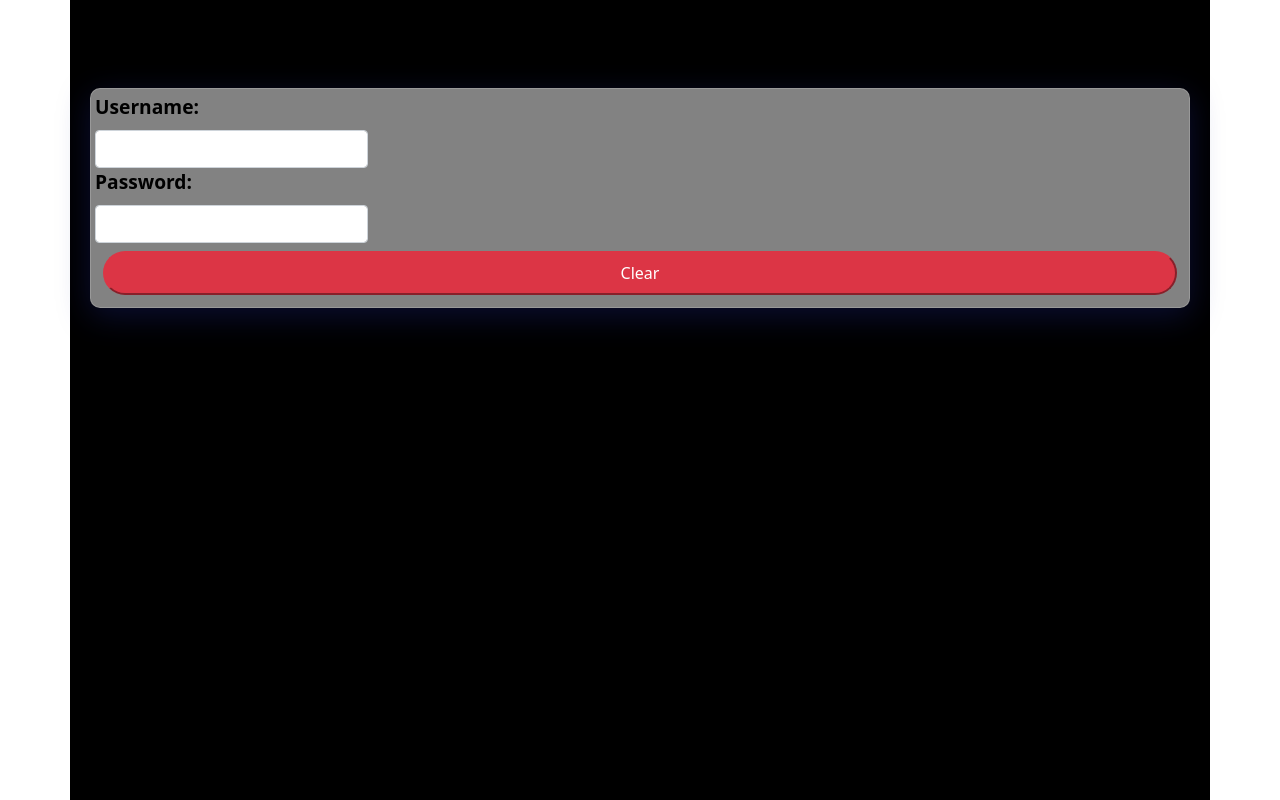
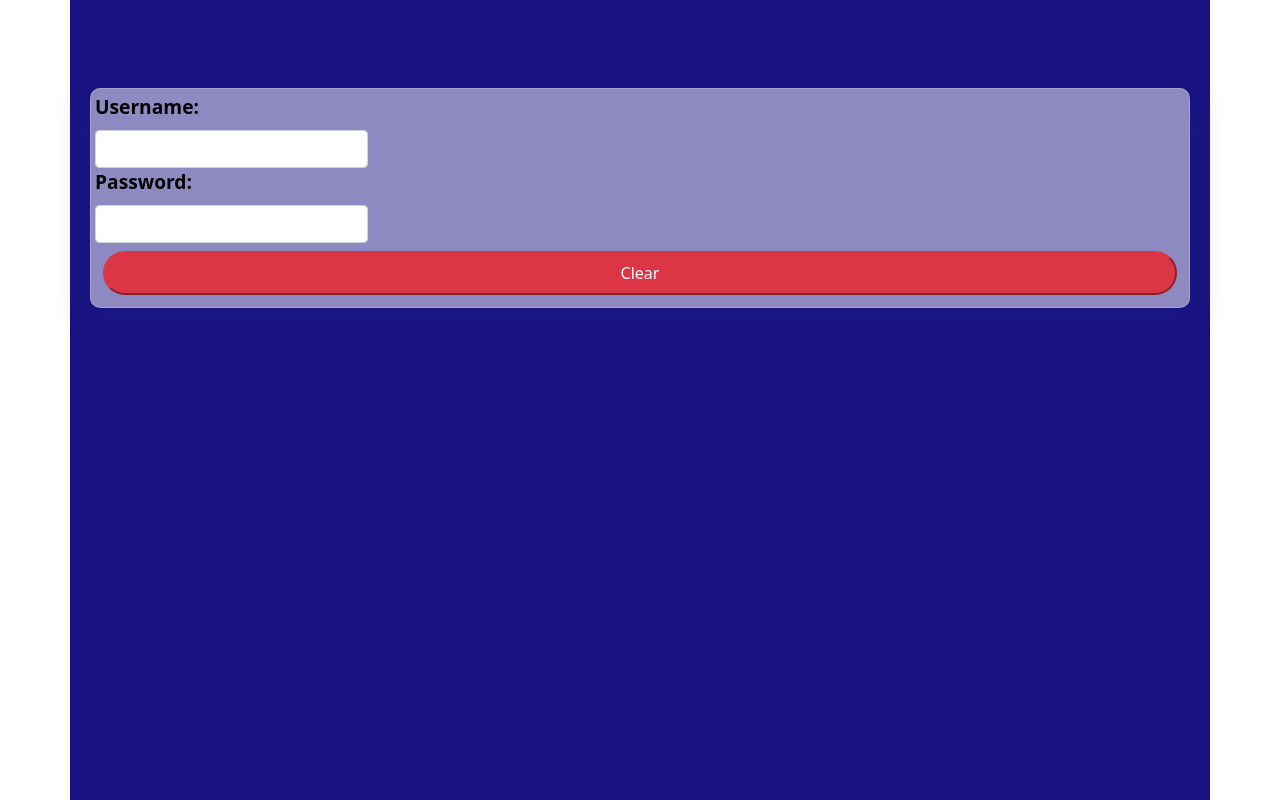
Before and after one commit to XI1936/meanApp, an Angular app in the folder UI/: page /login in a window 1280 px wide. Built offline with nearby package versions, Linux system fonts and the light colour scheme.

Commit message:
route added for home

```diff
--- a/UI/src/app/components/login/login.component.css
+++ b/UI/src/app/components/login/login.component.css
@@ -6,8 +6,7 @@
     border: 1px solid rgba( 255, 255, 255, 0.18 );
 }
 .container{
-    background-image: url(../../../assets/favicon.ico);
-    background-color: black;
+    background-color: #1a1282;
     height: 100vh;
     padding-top: 5rem;
 }
--- a/UI/src/app/components/login/login.component.ts
+++ b/UI/src/app/components/login/login.component.ts
@@ -1,3 +1,4 @@
+import { Router } from '@angular/router';
 import { Component, OnInit } from '@angular/core';
 import { FormControl, FormGroup, Validators } from '@angular/forms';
 import { AppService } from 'src/app/service/app.service';
@@ -9,7 +10,7 @@ import { AppService } from 'src/app/service/app.service';
 })
 export class LoginComponent implements OnInit {
 
-  constructor(private appService: AppService) { }
+  constructor(private appService: AppService, private router: Router) { }
   form = new FormGroup({
   uname: new FormControl('',[Validators.required]),
   password:new FormControl('',[Validators.required])
@@ -19,7 +20,11 @@ export class LoginComponent implements OnInit {
   }
 
   login(data){
-    console.warn(data);
+
+    this.appService.login(data).subscribe(a=>{
+      localStorage.setItem("token", JSON.stringify(a["token"]));
+      this.router.navigate(['/home']);
+    });
   }
   clearAll(){
     this.form.get('password').setValue("");
--- a/UI/src/app/service/app.service.ts
+++ b/UI/src/app/service/app.service.ts
@@ -7,9 +7,13 @@ import { Injectable } from '@angular/core';
 export class AppService {
 
   BASE_URL='https://u4saif.herokuapp.com/api';
+  LOGIN_BASE_URL="https://saifauth.herokuapp.com/api/";
 
   constructor(private http : HttpClient) { }
 
+  login(data){
+    return this.http.post(this.LOGIN_BASE_URL+'login',data);
+  }
   showPost(){
     return   this.http.get(this.BASE_URL+'/post/count?limit=10');
   }
```
